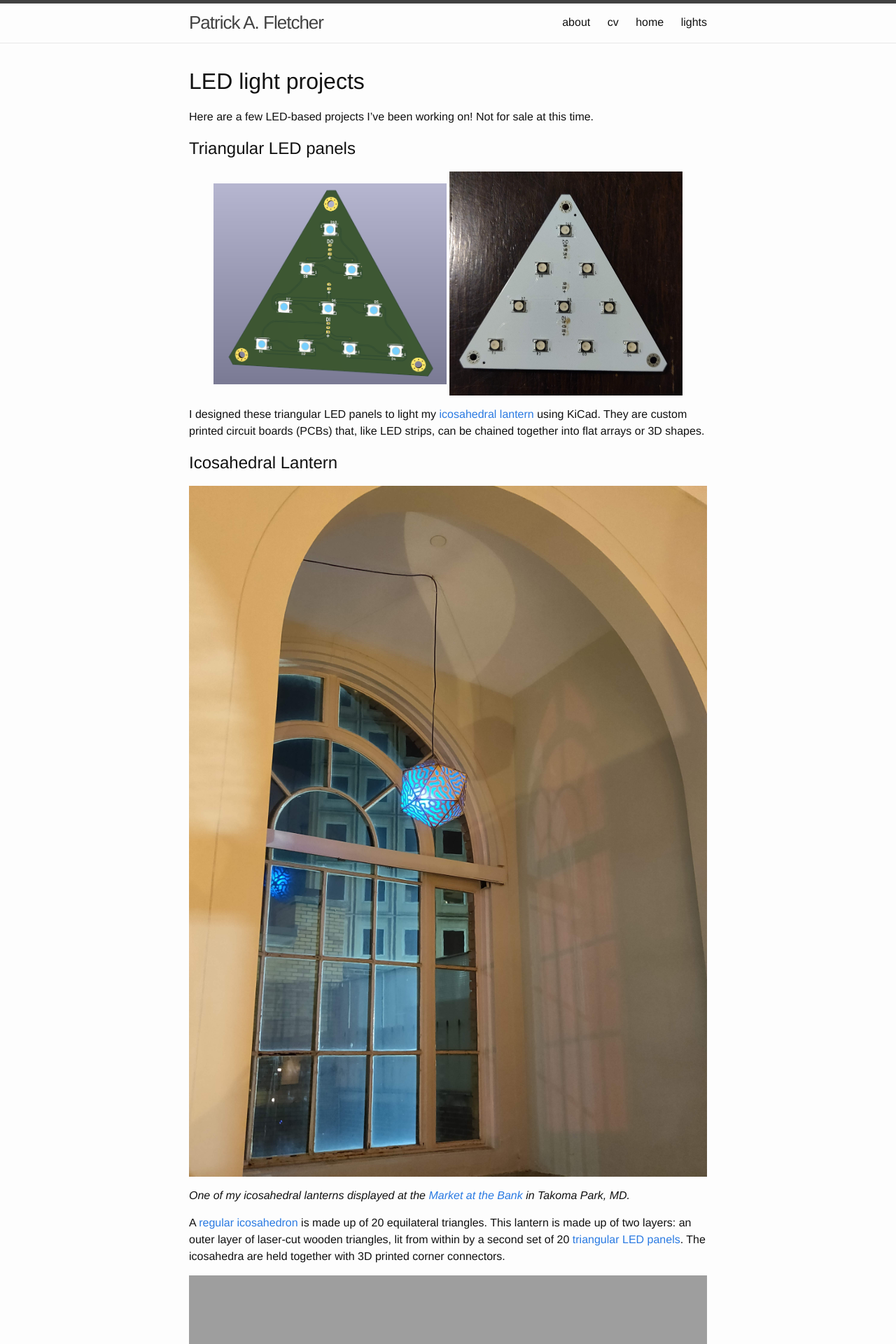
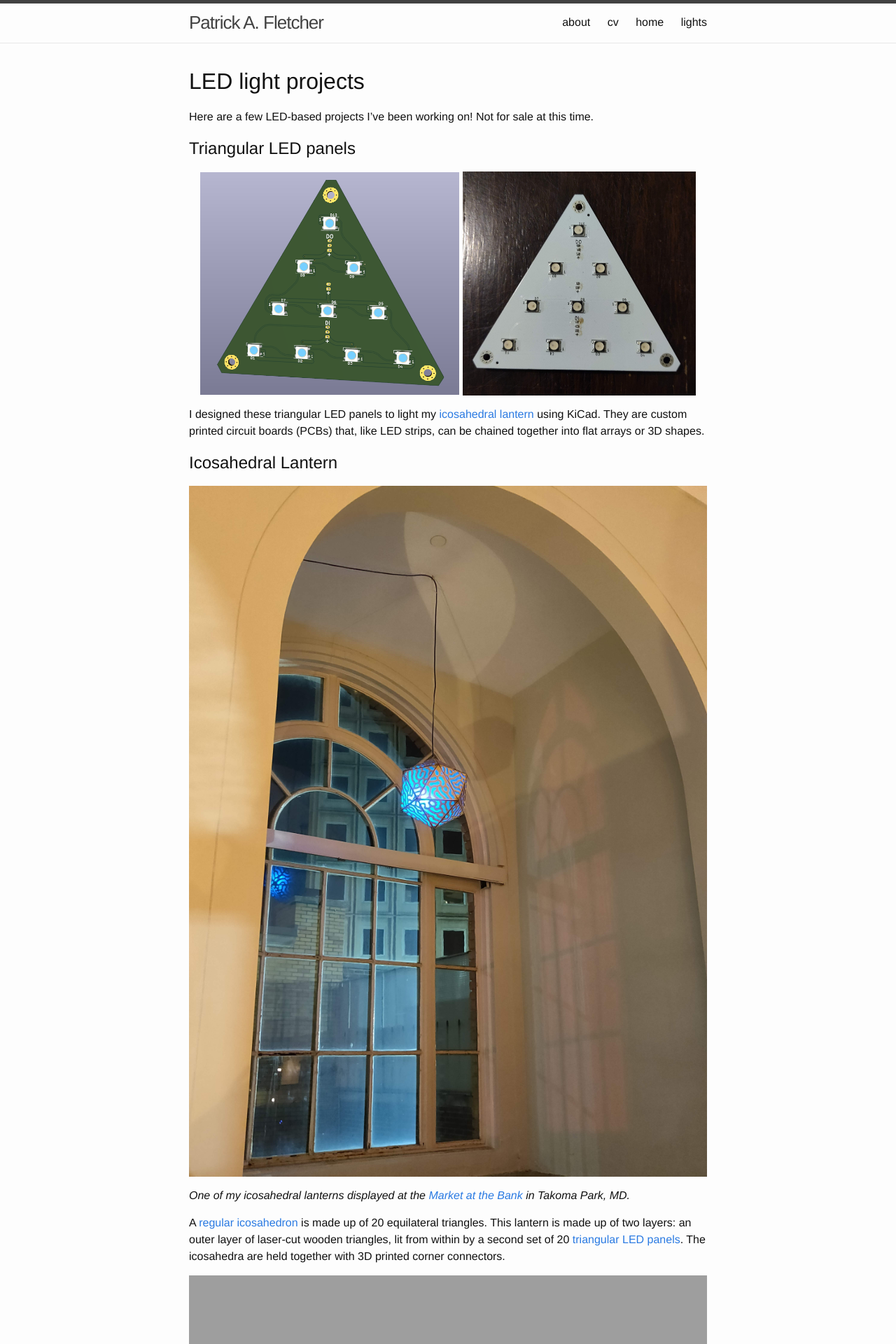
Before and after one commit to patrickfletcher/patrickfletcher.github.io, a Jekyll site: the page built from lights.md, in a window 1280 px wide. Shown: the top 1920 px of the page at 70% size. Built offline with Jekyll 4.4.1, drawn with Linux system fonts in a browser that asks for light colours.

Commit message:
Update lights.md

```diff
--- a/lights.md
+++ b/lights.md
@@ -11,7 +11,7 @@ Here are a few LED-based projects I've been working on! Not for sale at this tim
 ## Triangular LED panels
 
 <p style="text-align:center;">
-<img src="{{ site.url }}/assets/led/LED_10_triangle_top cropped.png" alt="Equilateral triangle with 10 LEDs - KiCad"  style="width: 45%"/>
+<img src="{{ site.url }}/assets/led/LED_10_triangle_top cropped.png" alt="Equilateral triangle with 10 LEDs - KiCad"  style="width: 50%"/>
 <img src="{{ site.url }}/assets/led/single triangle.jpg" alt="Equilateral triangle with 10 LEDs - realized"  style="width: 45%"/>
 </p>
 
```
